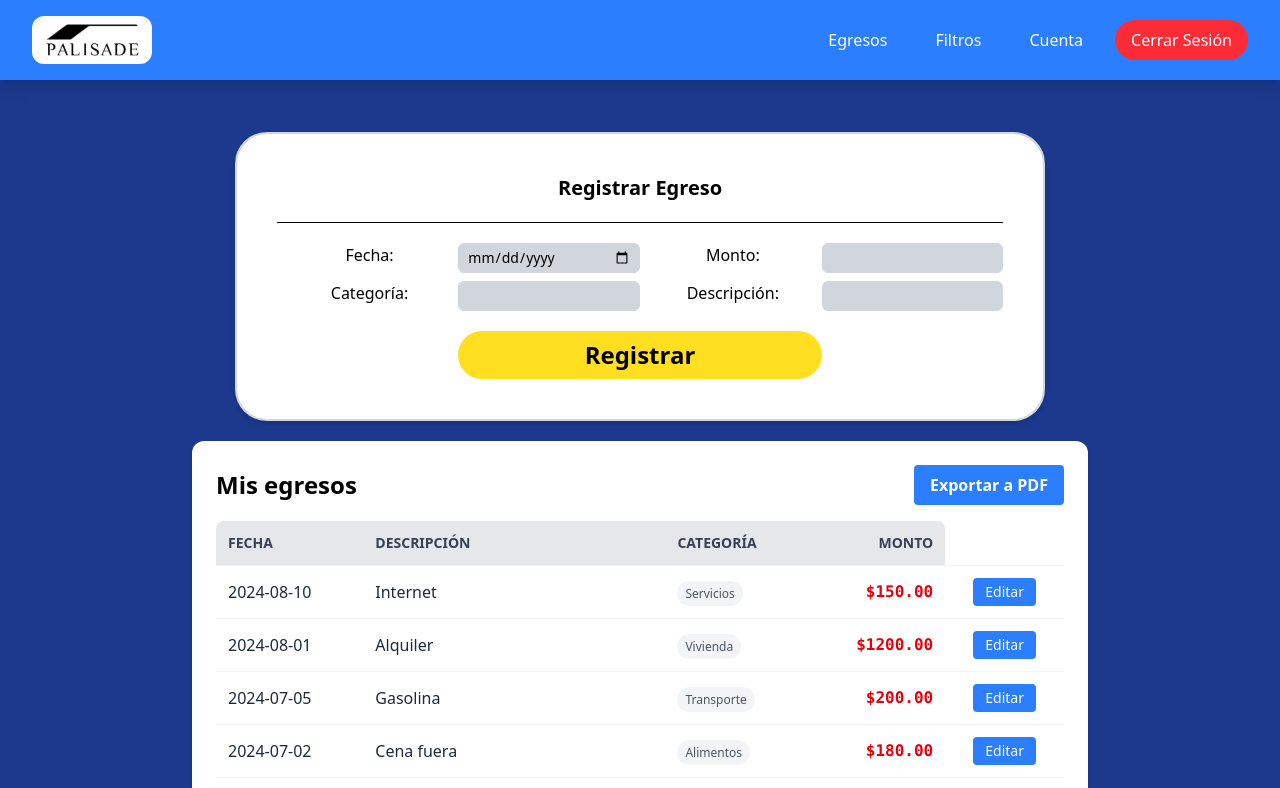
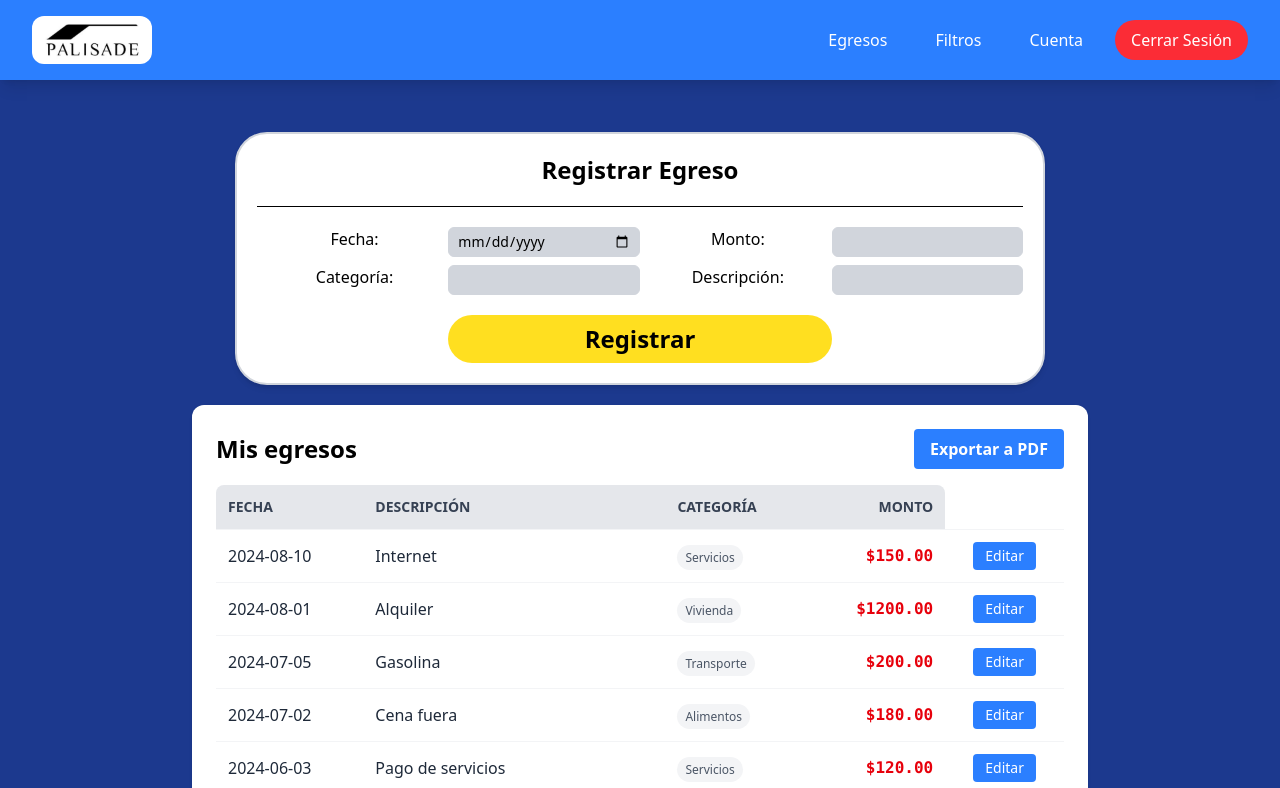
Before and after one commit to adol-sot/Proyecto-PW-G4, a React (Vite) app: page /usermain in a window 1280 px wide. Shown: the top 788 px of the page. Built offline with nearby package versions, Linux system fonts and the light colour scheme.

Commit message:
Ajuste padding

```diff
--- a/src/components/AddEgresos.jsx
+++ b/src/components/AddEgresos.jsx
@@ -1,6 +1,6 @@
 function AddEgresos() {
-    return <div className="border-2 rounded-4xl border-gray-300 shadow-md p-10 my-5 bg-white xl:w-2/3 lg:w-2/3 md:w-2/3 sm:w-4/5 place-self-center">
-        <h2 className="text-xl font-bold text-center">Registrar Egreso</h2>
+    return <div className="border-2 rounded-4xl border-gray-300 shadow-md p-5 my-5 bg-white xl:w-2/3 lg:w-2/3 md:w-2/3 sm:w-4/5 place-self-center">
+        <h2 className="text-2xl font-bold text-center">Registrar Egreso</h2>
         <hr className="my-5"></hr>
         <form className="grid xl:grid-cols-4 lg:grid-cols-4 md:grid-cols-4 sm:grid-cols-1 gap-y-2 text-center">
             <label className="ml-1">Fecha:</label>
```
